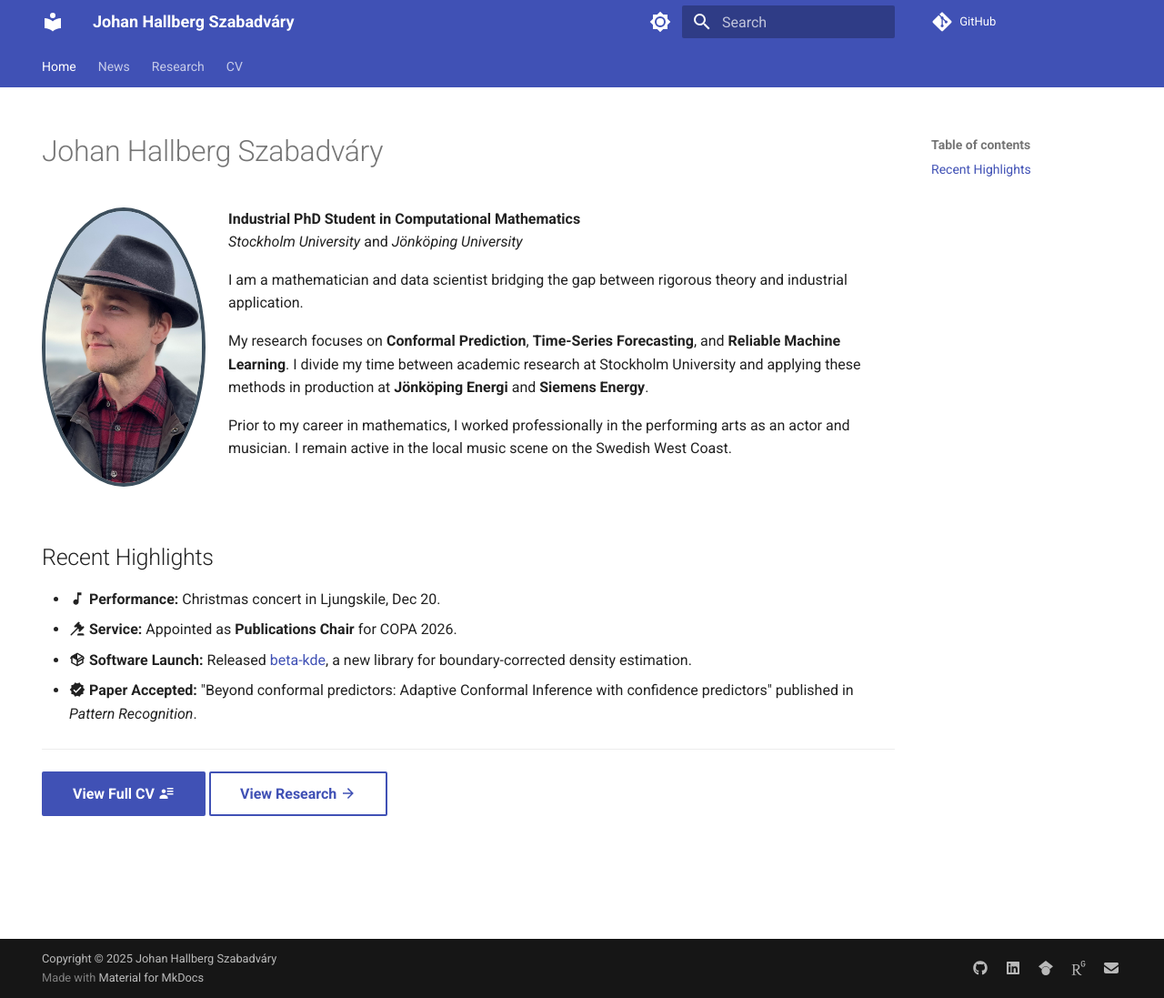
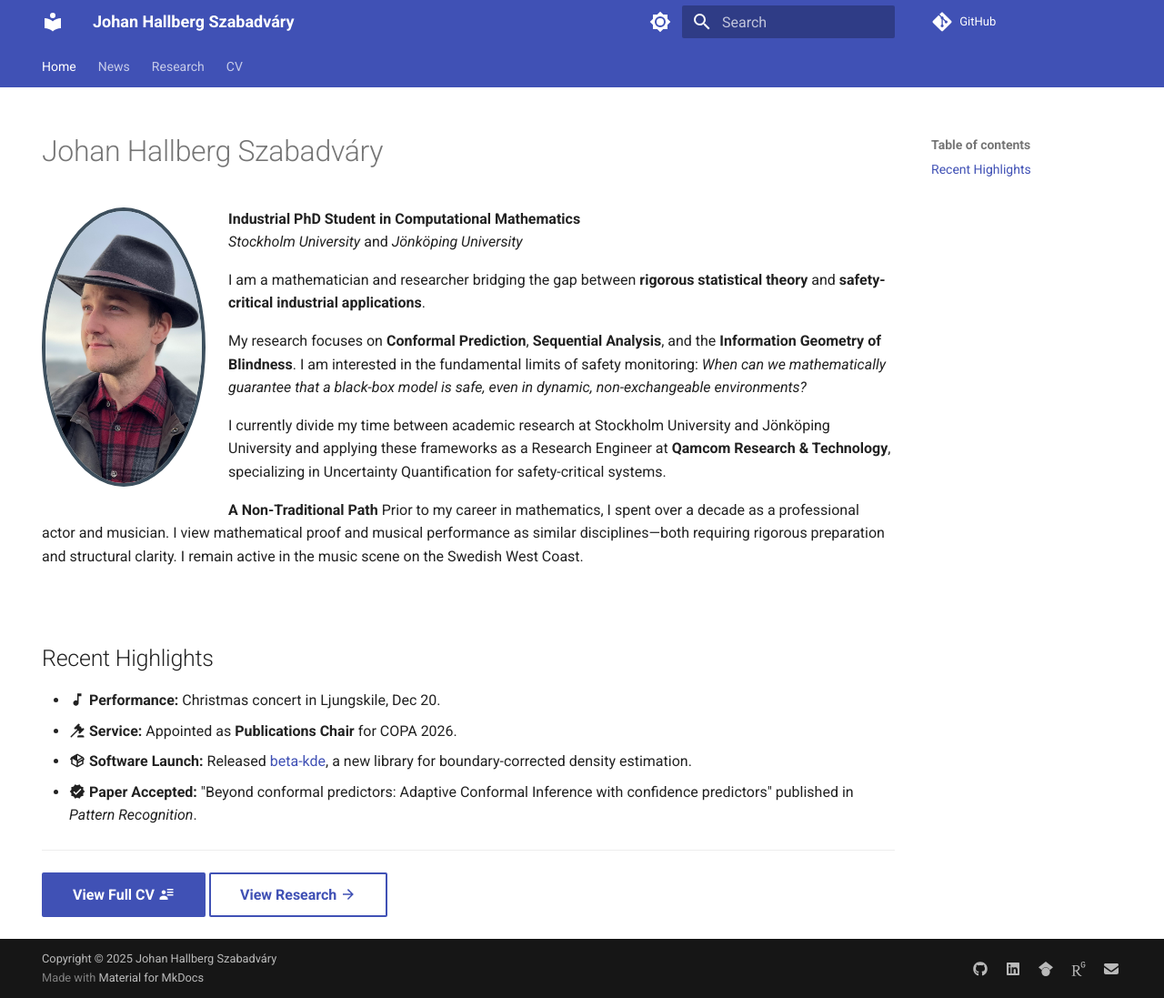
Before and after one commit to johan-hallberg-szabadvary/johan-hallberg-szabadvary.github.io, an MkDocs documentation site: the page built from docs/index.md, in a window 1280 px wide and 1097 px high. Shown: the whole window at 91% size. Built offline with MkDocs 1.6.1 and Material for MkDocs 9.7.7, drawn with Linux system fonts in a browser that asks for light colours; comment, search, counter and statistics services are not loaded.

Commit message:
Update presentation

```diff
--- a/docs/index.md
+++ b/docs/index.md
@@ -10,11 +10,14 @@ hide:
 **Industrial PhD Student in Computational Mathematics**
 <br>*Stockholm University* and *Jönköping University*
 
-I am a mathematician and data scientist bridging the gap between rigorous theory and industrial application.
+I am a mathematician and researcher bridging the gap between **rigorous statistical theory** and **safety-critical industrial applications**.
 
-My research focuses on **Conformal Prediction**, **Time-Series Forecasting**, and **Reliable Machine Learning**. I divide my time between academic research at Stockholm University and applying these methods in production at **Jönköping Energi** and **Siemens Energy**.
+My research focuses on **Conformal Prediction**, **Sequential Analysis**, and the **Information Geometry of Blindness**. I am interested in the fundamental limits of safety monitoring: *When can we mathematically guarantee that a black-box model is safe, even in dynamic, non-exchangeable environments?*
 
-Prior to my career in mathematics, I worked professionally in the performing arts as an actor and musician. I remain active in the local music scene on the Swedish West Coast.
+I currently divide my time between academic research at Stockholm University and Jönköping University and applying these frameworks as a Research Engineer at **Qamcom Research & Technology**, specializing in Uncertainty Quantification for safety-critical systems.
+
+**A Non-Traditional Path**
+Prior to my career in mathematics, I spent over a decade as a professional actor and musician. I view mathematical proof and musical performance as similar disciplines—both requiring rigorous preparation and structural clarity. I remain active in the music scene on the Swedish West Coast.
 
 <br clear="all">
 
```
